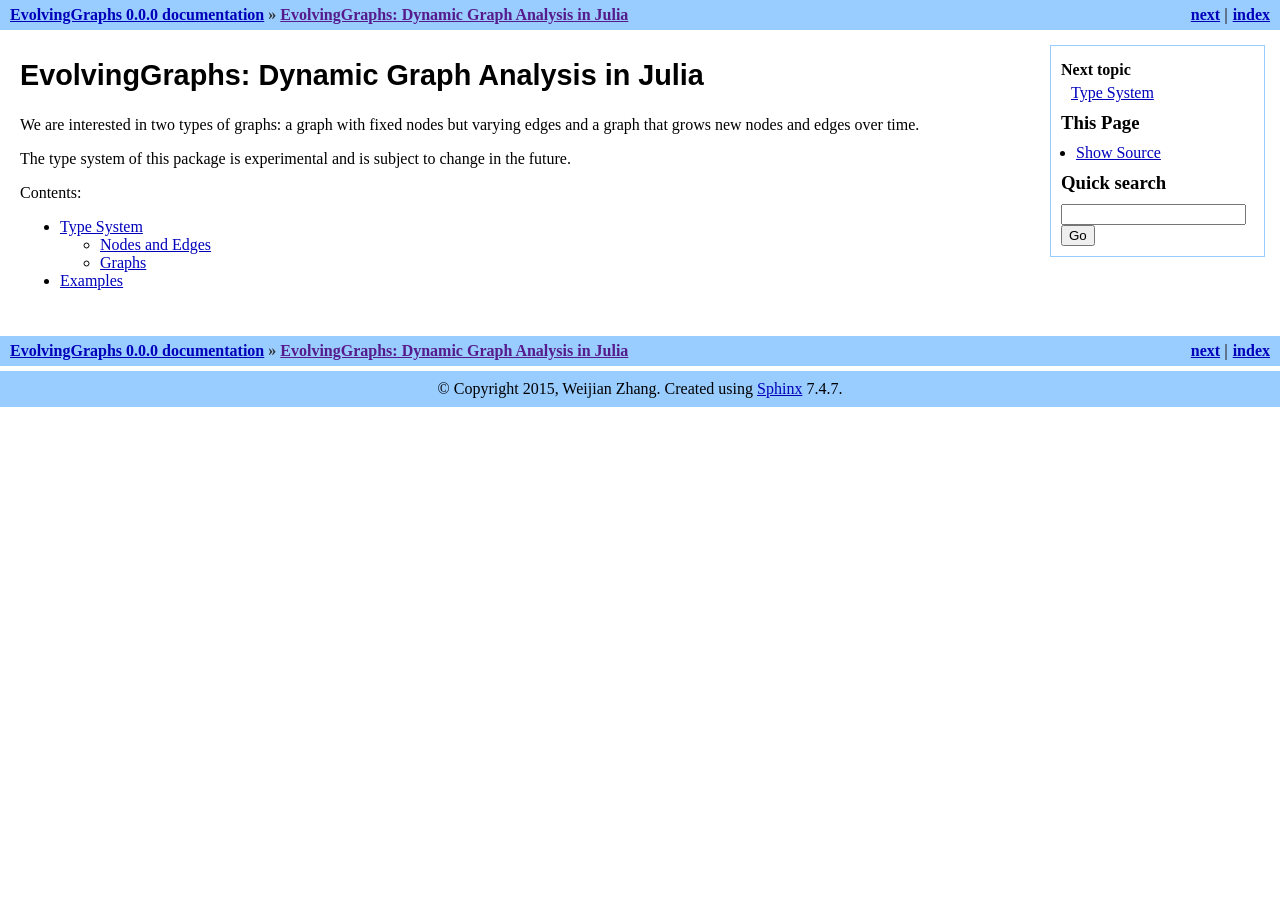
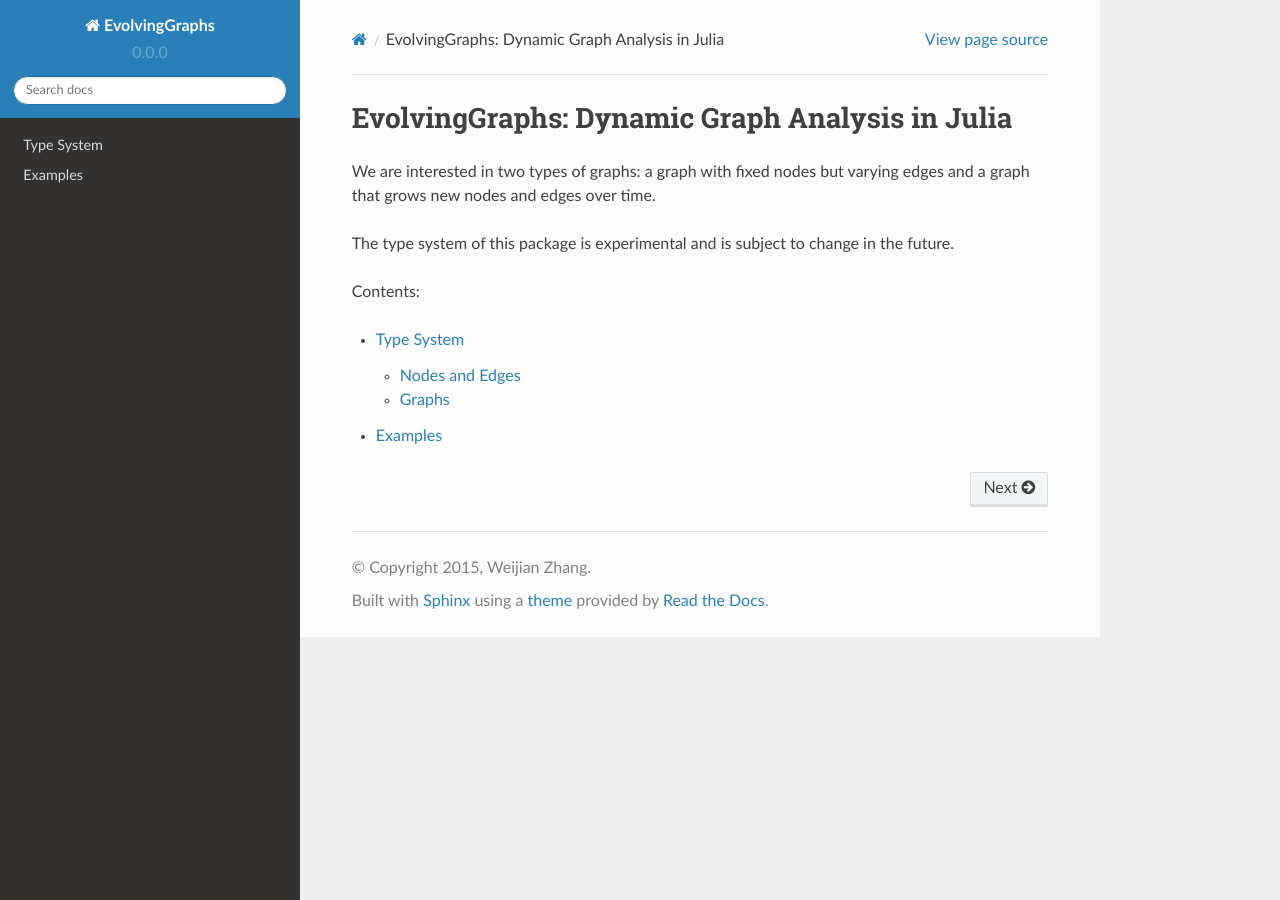
Before and after one commit to EtymoIO/EvolvingGraphs.jl, a Sphinx documentation site: the page built from doc/index.rst, in a window 1280 px wide. Built offline with Sphinx 7.4.7 and the Read the Docs theme 2.0.0, drawn with Linux system fonts in a browser that asks for light colours.

Commit message:
change the theme of doc

```diff
--- a/doc/conf.py
+++ b/doc/conf.py
@@ -101,7 +101,12 @@
 
 # The theme to use for HTML and HTML Help pages.  See the documentation for
 # a list of builtin themes.
-html_theme = 'traditional'
+on_rtd = os.environ.get('READTHEDOCS', None) == 'True'
+
+if not on_rtd:  # only import and set the theme if we're building docs locally
+    import sphinx_rtd_theme
+    html_theme = 'sphinx_rtd_theme'
+    html_theme_path = [sphinx_rtd_theme.get_html_theme_path()]
 
 # Theme options are theme-specific and customize the look and feel of a theme
 # further.  For a list of options available for each theme, see the
```
